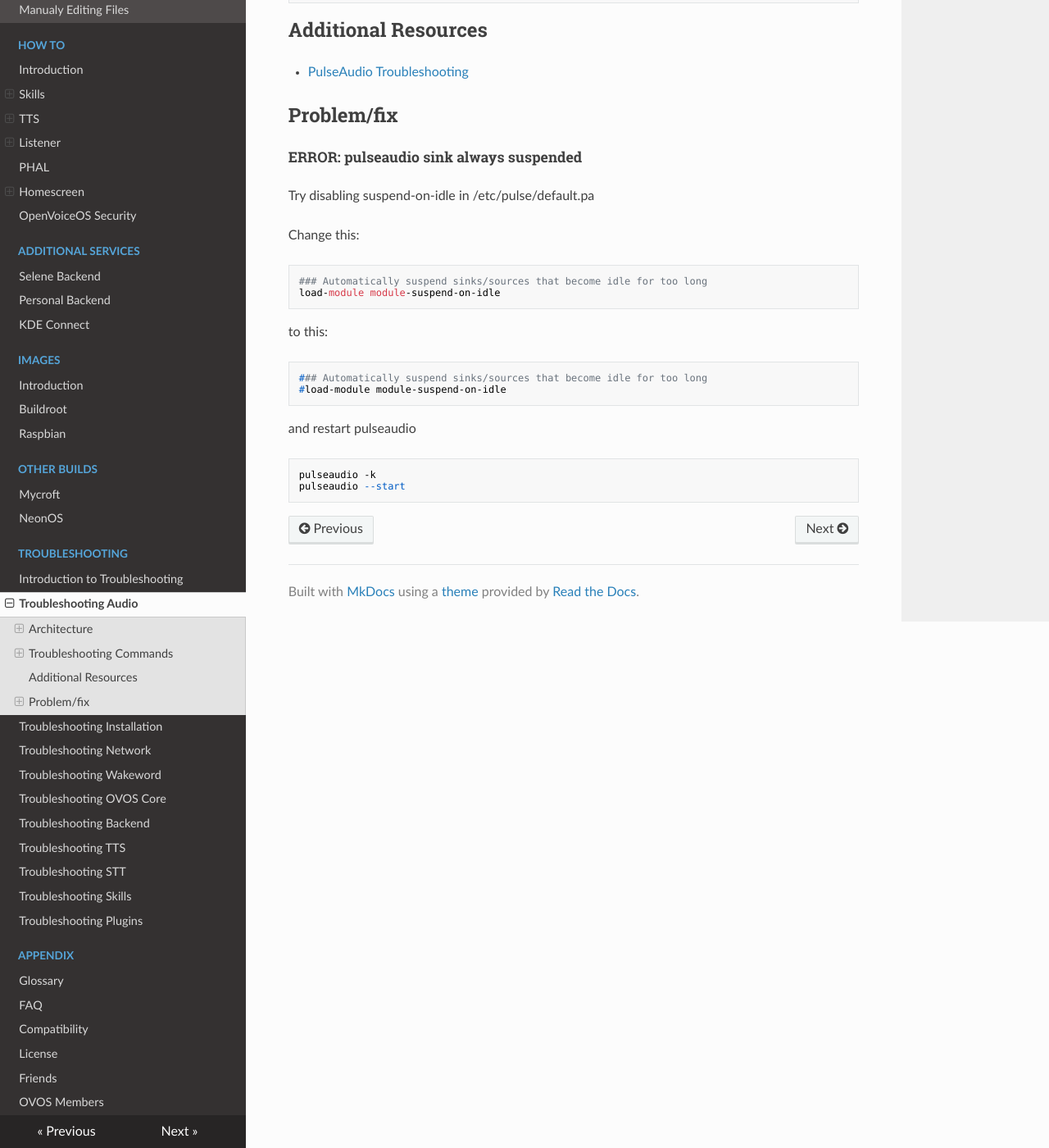
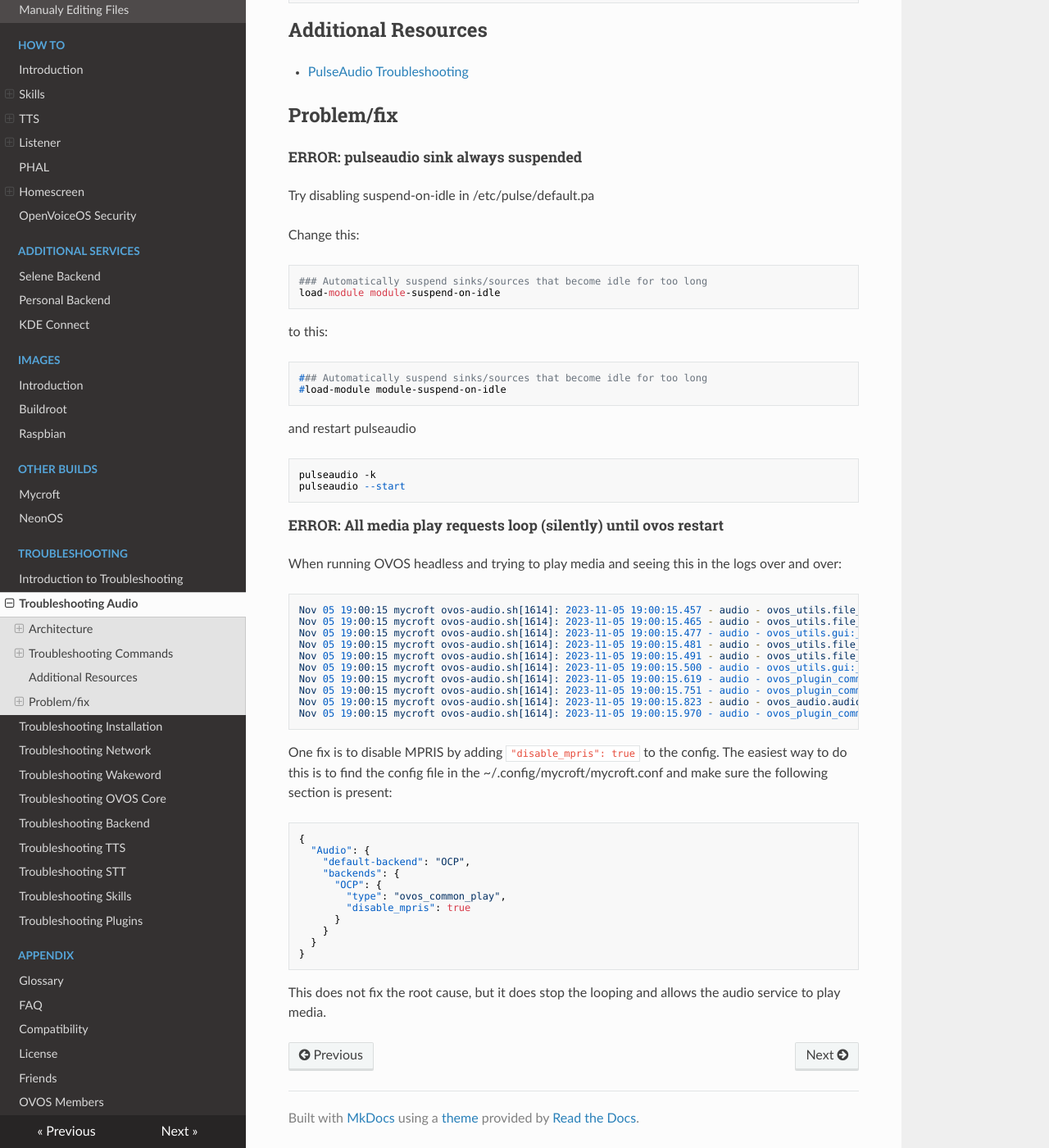
Before and after one commit to OpenVoiceOS/community-docs, an MkDocs documentation site: the page built from docs/troubleshooting_audio.md, in a window 1280 px wide and 1400 px high, scrolled down 2310 px. Shown: the whole window at 82% size. Built offline with MkDocs 1.6.1, drawn with Linux system fonts in a browser that asks for light colours; nearby versions of some CDN libraries.

Commit message:
Add instructions on how to troubleshoot looping audio + add .gitignore

````diff
--- a/docs/troubleshooting_audio.md
+++ b/docs/troubleshooting_audio.md
@@ -95,3 +95,37 @@
 pulseaudio -k
 pulseaudio --start
 ```
+
+##### ERROR: All media play requests loop (silently) until ovos restart
+When running OVOS headless and trying to play media and seeing this in the logs over and over:
+```
+Nov 05 19:00:15 mycroft ovos-audio.sh[1614]: 2023-11-05 19:00:15.457 - audio - ovos_utils.file_utils:resolve_resource_file:153 - WARNING - Deprecation version=0.1.0. Caller=ovos_utils.gui:812. Expected a dict config and got None.
+Nov 05 19:00:15 mycroft ovos-audio.sh[1614]: 2023-11-05 19:00:15.465 - audio - ovos_utils.file_utils:resolve_resource_file:153 - WARNING - Deprecation version=0.1.0. Caller=ovos_utils.gui:813. Expected a dict config and got None.
+Nov 05 19:00:15 mycroft ovos-audio.sh[1614]: 2023-11-05 19:00:15.477 - audio - ovos_utils.gui:_pages2uri:823 - ERROR - Unable to find page: PlayerLoader
+Nov 05 19:00:15 mycroft ovos-audio.sh[1614]: 2023-11-05 19:00:15.481 - audio - ovos_utils.file_utils:resolve_resource_file:153 - WARNING - Deprecation version=0.1.0. Caller=ovos_utils.gui:812. Expected a dict config and got None.
+Nov 05 19:00:15 mycroft ovos-audio.sh[1614]: 2023-11-05 19:00:15.491 - audio - ovos_utils.file_utils:resolve_resource_file:153 - WARNING - Deprecation version=0.1.0. Caller=ovos_utils.gui:813. Expected a dict config and got None.
+Nov 05 19:00:15 mycroft ovos-audio.sh[1614]: 2023-11-05 19:00:15.500 - audio - ovos_utils.gui:_pages2uri:823 - ERROR - Unable to find page: SuggestionsView
+Nov 05 19:00:15 mycroft ovos-audio.sh[1614]: 2023-11-05 19:00:15.619 - audio - ovos_plugin_common_play.ocp.media:handle_track_state_change:512 - INFO - TrackState changed: <TrackState.PLAYING_AUDIOSERVICE: 21>
+Nov 05 19:00:15 mycroft ovos-audio.sh[1614]: 2023-11-05 19:00:15.751 - audio - ovos_plugin_common_play.ocp.media:handle_track_state_change:512 - INFO - TrackState changed: <TrackState.QUEUED_AUDIOSERVICE: 31>
+Nov 05 19:00:15 mycroft ovos-audio.sh[1614]: 2023-11-05 19:00:15.823 - audio - ovos_audio.audio:_stop:257 - INFO - END Stop
+Nov 05 19:00:15 mycroft ovos-audio.sh[1614]: 2023-11-05 19:00:15.970 - audio - ovos_plugin_common_play.ocp.media:extract_stream:461 - INFO - OCP plugins metadata: {'uri': 'https://yleradiolive.akamaized.net/hls/live/2027676/in-YleKlassinen/abr.smil/chunklist_b256000_ao.m3u8'}
+```
+
+One fix is to disable MPRIS by adding `"disable_mpris": true` to the config.
+The easiest way to do this is to find the config file in the ~/.config/mycroft/mycroft.conf and make sure the following section is present:
+
+```
+{
+  "Audio": {
+    "default-backend": "OCP",
+    "backends": {
+      "OCP": {
+        "type": "ovos_common_play",
+        "disable_mpris": true
+      }
+    }
+  }
+}
+```
+
+This does not fix the root cause, but it does stop the looping and allows the audio service to play media.
````
Also changed, not shown: 1 other file.
